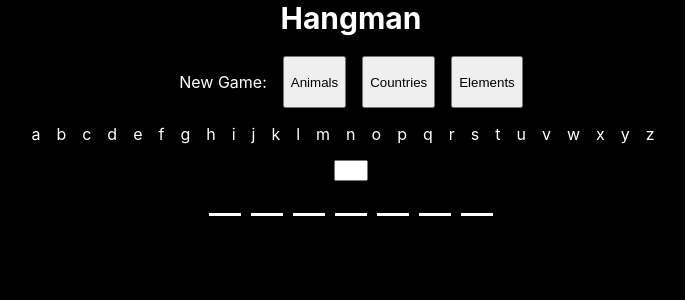
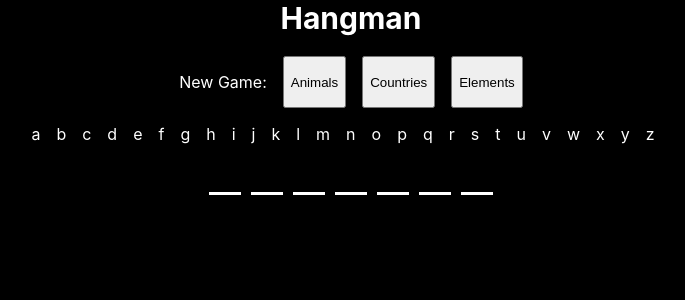
Before and after one commit to BrotherHuntley/Hangman, a React (Create React App) app: page / in a window 1280 px wide. Shown: the top 300 px of the page, without its empty margins (289-974 px from the left). Built offline with nearby package versions, Linux system fonts and the light colour scheme.

Commit message:
Added clickable letters

```diff
--- /dev/null
+++ b/src/AllLetters.css
@@ -0,0 +1,10 @@
+.AllLetters {
+    font-size: 1em;
+}
+
+.AllLetters:hover {
+    font-size: 1em;
+    font-weight: 1000;
+    cursor: pointer;
+    color: yellow;
+}
--- a/src/AllLetters.js
+++ b/src/AllLetters.js
@@ -1,11 +1,26 @@
 //Renders the alphabet with it's font color
 
 import React, {Component} from "react";
+import "./AllLetters.css"
 
 class AllLetters extends Component {
+    constructor(props) {
+        super(props);
+        this.handleLetterClick = this.handleLetterClick.bind(this);
+    }
+
+
+    handleLetterClick(e) {
+        this.props.clickFunction(this.props.letter)
+    }
+
     render() {
         return (
-            <p style={{color: this.props.color}}>{this.props.letter}</p>
+            <p
+            className="AllLetters"
+            style={{color: this.props.color}}
+            onClick={this.handleLetterClick}>
+                {this.props.letter}</p>
         );
     }
 }
--- a/src/Hangman.css
+++ b/src/Hangman.css
@@ -33,15 +33,10 @@
     text-align: center;
 }
 
-.Hangman-input {
-    display: block;
-    margin-left: auto;
-    margin-right: auto;
-    width: 2em;
-}
 
 .Hangman-man {
     display: flex;
+    position: relative;
 }
 
 .Hangman-Head {
@@ -49,7 +44,7 @@
     height: 60px;
     background-color: yellow;
     border-radius: 50%;
-    position: fixed;
+    position: absolute;
     left: 50%;
     margin-left: -30px;
     margin-top: 40px;
@@ -59,7 +54,7 @@
     width: 10px;
     height: 100px;
     background-color: yellow;
-    position: fixed;
+    position: absolute;
     left: 50%;
     margin-left: -5px;
     margin-top: 80px;
@@ -69,7 +64,7 @@
     width: 10px;
     height: 60px;
     background-color: yellow;
-    position: fixed;
+    position: absolute;
     left: 50%;
     margin-left: -20px;
     margin-top: 110px;
@@ -80,7 +75,7 @@
     width: 10px;
     height: 60px;
     background-color: yellow;
-    position: fixed;
+    position: absolute;
     left: 50%;
     margin-left: 10px;
     margin-top: 110px;
@@ -91,7 +86,7 @@
     width: 10px;
     height: 60px;
     background-color: yellow;
-    position: fixed;
+    position: absolute;
     left: 50%;
     margin-left: -20px;
     margin-top: 170px;
@@ -102,7 +97,7 @@
     width: 10px;
     height: 60px;
     background-color: yellow;
-    position: fixed;
+    position: absolute;
     left: 50%;
     margin-left: 10px;
     margin-top: 170px;
@@ -111,7 +106,7 @@
 
 .Hangman-Gallows > * {
     background-color: yellow;
-    position: fixed;
+    position: absolute;
     left: 50%;
 }
 
--- a/src/Hangman.js
+++ b/src/Hangman.js
@@ -14,27 +14,24 @@ class Hangman extends Component {
             correct: new Array(this.props.word.length).fill(false),
             LettersShown: new Array(this.props.word.length).fill(' ')
         }
-        this.handleKey = this.handleKey.bind(this);
+        this.handleClick = this.handleClick.bind(this);
         this.resetFunction = this.resetFunction.bind(this);
         this.clickAnimals = this.clickAnimals.bind(this);
         this.clickCountries = this.clickCountries.bind(this);
         this.clickElements = this.clickElements.bind(this);
     }
 
-    //Triggers when new key is pressed. Checks if key is letter. Checks if the letter has been pressed already.
     //Checks if the letter is in given word. Updates the state for letter and the "score"
-    handleKey(e) {
-        if (e.keyCode >= 65 && e.keyCode <= 90) { //if key is a letter
-            let isLetter = false;
-
+    handleClick(clickedLetter) {
+        let isLetter = false;
             for (let i = 0; i < this.props.word.length; i++){ //iterate over every letter in word
                 let curLetter = this.props.word[i];
 
-                if (e.key.toLowerCase() === curLetter.toLowerCase()) { //if the letter exists in the word
+                if (clickedLetter.toLowerCase() === curLetter.toLowerCase()) { //if the letter exists in the word
                     //Reveal correct letter
                     let currentShown = this.state.LettersShown;
-                    currentShown.splice(i,1,this.props.word[i])
-                    this.setState({LettersShown: currentShown})
+                    currentShown.splice(i,1,this.props.word[i]);
+                    this.setState({LettersShown: currentShown});
 
                     //Update "truth" array
                     let currentCorrect = this.state.correct;
@@ -42,9 +39,9 @@ class Hangman extends Component {
                     this.setState({correct: currentCorrect});
 
                     //Color correct letter green
-                    let curIndex = e.key.toLowerCase().charCodeAt(0)-97;
                     let LetterArray = this.state.LettersArray;
-                    LetterArray.splice(curIndex,1,[e.key.toLowerCase(), 'Green'])
+                    let curIndex = LetterArray.findIndex(element => element.includes(clickedLetter.toLowerCase()));
+                    LetterArray.splice(curIndex,1,[clickedLetter, 'Green'])
                     this.setState({LettersArray: LetterArray});
 
                     isLetter =true;
@@ -55,11 +52,11 @@ class Hangman extends Component {
 
             if (!isLetter) { //if guessed letter is wrong
                 let LetterArray = this.state.LettersArray;
-                let curIndex = LetterArray.findIndex(element => element.includes(e.key));
+                let curIndex = LetterArray.findIndex(element => element.includes(clickedLetter.toLowerCase()));
 
                 if (!LetterArray[curIndex].includes('Red')) { //if guessed letter hasn't been previously guessed
                     //Color wrong letter red
-                    LetterArray.splice(curIndex,1,[e.key.toLowerCase(), 'Red'])
+                    LetterArray.splice(curIndex,1,[clickedLetter.toLowerCase(), 'Red'])
                     this.setState({LettersArray: LetterArray});
 
                     //Update the amount of wrong guesses
@@ -71,7 +68,7 @@ class Hangman extends Component {
                     }
                 }
             }
-        }
+
     }
 
     //Called when the new category button is clicked. Calls function from GameHandler.js to retrieve new word.
@@ -105,7 +102,7 @@ class Hangman extends Component {
         //Renders the alphabet with the colors of each letter depending on guessed state
         let LetterArray = this.state.LettersArray;
         let allLetters = LetterArray.map((n,i) =>
-            <AllLetters key={i} letter={n[0]} color={n[1]}/>)
+            <AllLetters key={i} letter={n[0]} color={n[1]} clickFunction={this.handleClick}/>)
 
         //Creates array for rendering the hangman
         let hangmanArray = [
@@ -132,12 +129,6 @@ class Hangman extends Component {
                     <button onClick={this.clickElements}>Elements</button>
                 </div>
                 <div className="Hangman-allLetters">{allLetters}</div>
-                <input
-                    type="text"
-                    className="Hangman-input"
-                    maxLength="0"
-                    onKeyUp={this.handleKey}
-                />
                 <div className="Hangman-guessed">{letters}</div>
                 <div className="Hangman-man">
                     {hangmanArray.slice(0,this.state.wrongCount)}
```
Also changed, not shown: src/Letter.css (line endings or trailing spaces).
